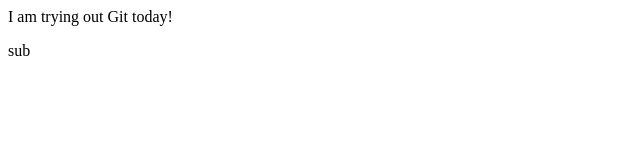
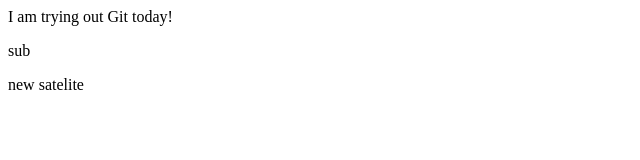
Before and after one commit to alanchow85/repositoryIt204F, a plain HTML site: page index.html in a window 1280 px wide. Shown: the full height of the page, 0-640 px from the left. Drawn offline with Linux system fonts and the light colour scheme.

Commit message:
this is the new satelite function added

```diff
--- a/index.html
+++ b/index.html
@@ -11,5 +11,5 @@
 <p>sub</p>
 
 </body>
-
+<p> new satelite   </p>
 </html>
```
